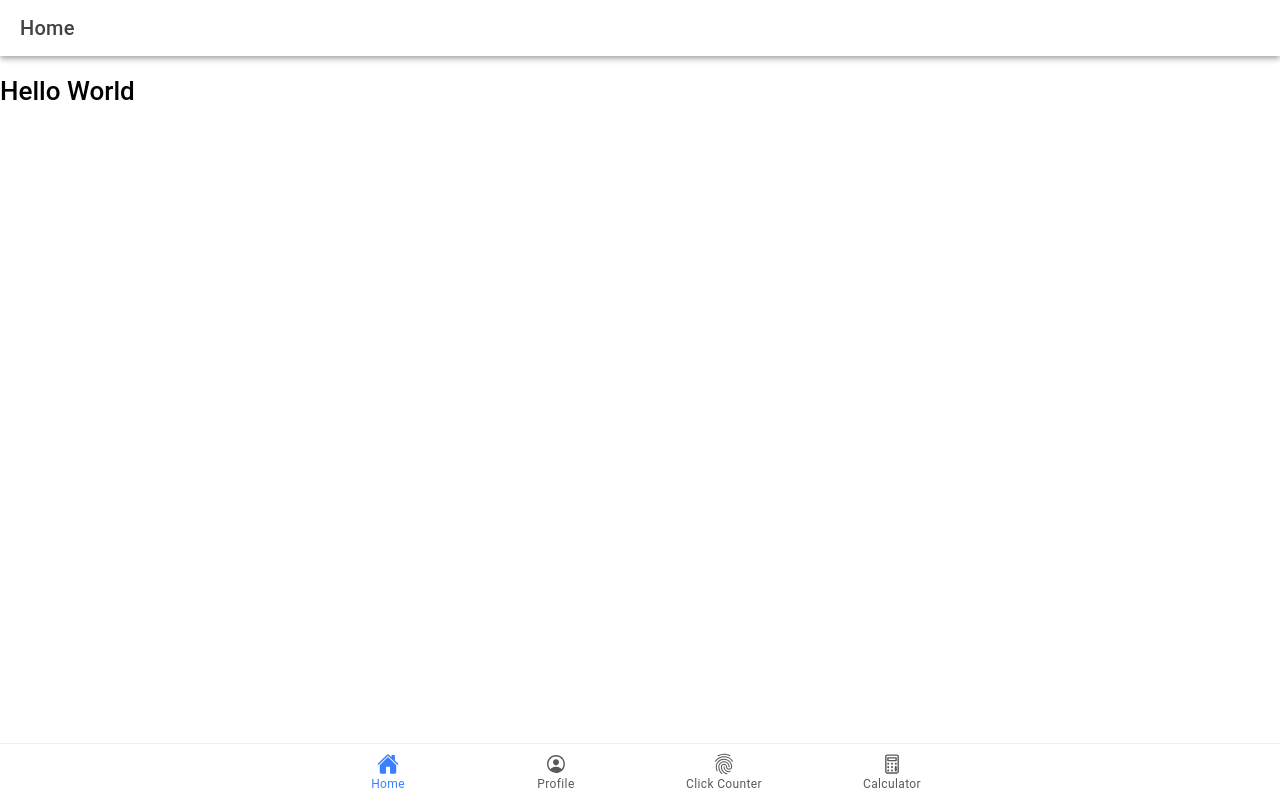
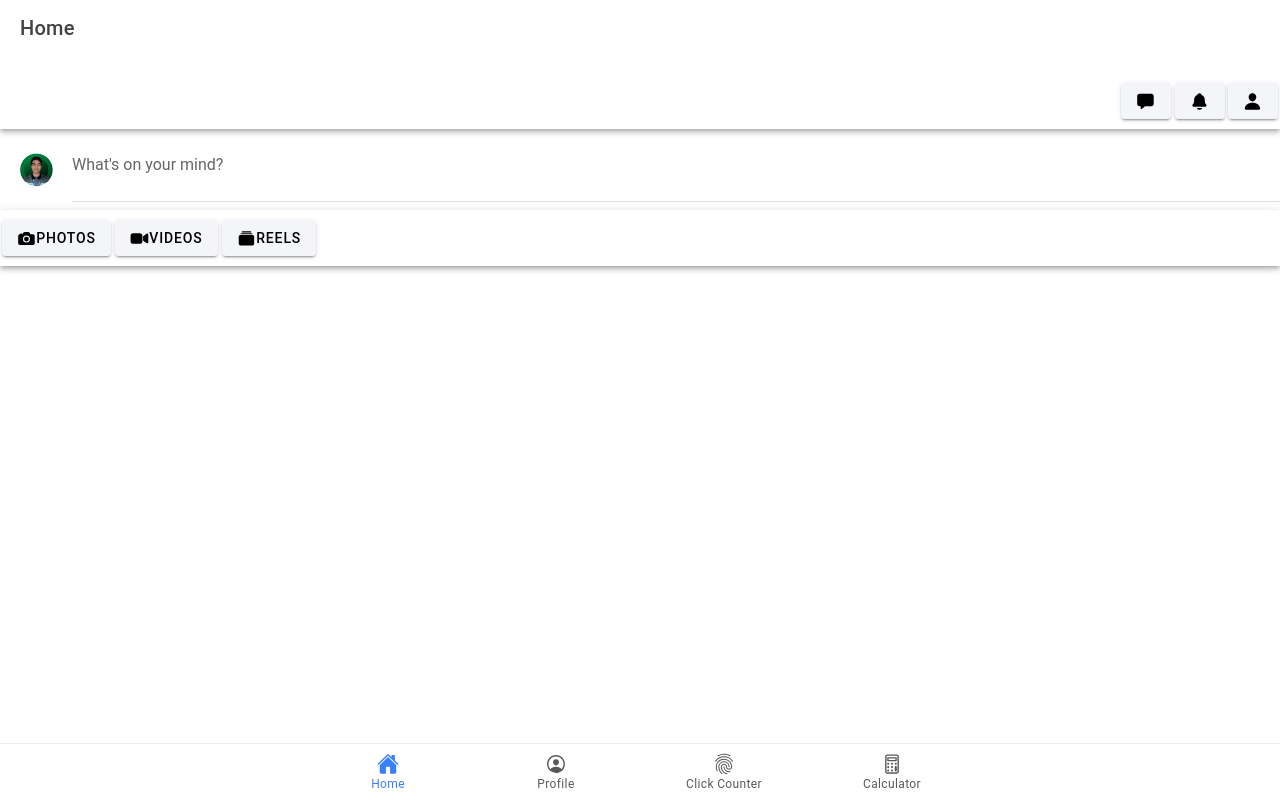
Before and after one commit to RyanPCepada/ion-t-cepada, a React (Vite) app: page /home in a window 1280 px wide. Built offline with nearby package versions, Linux system fonts and the light colour scheme.

Commit message:
added homepage content

```diff
--- /dev/null
+++ b/src/pages/Home.css
@@ -0,0 +1,14 @@
+.horizontal-list {
+    display: flex;
+    flex-direction: row;
+    justify-content: space-between; /* Adjust as per your need */
+    padding: 0; /* Optional: Remove default padding */
+  }
+
+.circular-button {
+  border-radius: 50%;
+}
+
+/* #profile{
+    width: 20px;
+} */
--- a/src/pages/Home.tsx
+++ b/src/pages/Home.tsx
@@ -1,10 +1,21 @@
+import React from 'react';
 import {
-    //Initial Components
-    IonContent, IonHeader, IonPage, IonTitle, IonToolbar,
+  IonContent,
+  IonHeader,
+  IonPage,
+  IonTitle,
+  IonToolbar,
+  IonList,
+  IonItem,
+  IonAvatar,
+  IonTextarea,
+  IonButton,
+  IonIcon,
+  IonFooter,
+  IonText,
 } from '@ionic/react';
-
-// CSS
-//import './profile.css';
+import { camera, videocam, albums, notifications, chatbox, person } from 'ionicons/icons';
+import './Home.css';
 
 const Home: React.FC = () => {
   return (
@@ -13,18 +24,57 @@
         <IonToolbar>
           <IonTitle>Home</IonTitle>
         </IonToolbar>
+        <hr></hr>
+        <IonToolbar>
+          <IonButton color="light" className="circular-button" slot="end">
+            <IonIcon icon={chatbox} />
+          </IonButton>
+          <IonButton color="light" className="circular-button" slot="end">
+            <IonIcon icon={notifications} />
+          </IonButton>
+          <IonButton color="light" className="circular-button" slot="end">
+            <IonIcon icon={person} />
+            {/* <img src="../src/assets/img/ARSY_CIRCLE_GREEN_PNG.png" id="profile" alt="profile" /> */}
+          </IonButton>
+        </IonToolbar>
       </IonHeader>
       <IonContent fullscreen>
-          <IonHeader collapse="condense">
+        {/* Post Section */}
+        <IonList>
+          {/* Post Status */}
+          <IonItem>
+            <IonAvatar slot="start">
+              <img src="../src/assets/img/ARSY_CIRCLE_GREEN_PNG.png" alt="profile" />
+            </IonAvatar>
+            <IonTextarea auto-grow placeholder="What's on your mind?" />
+          </IonItem>
+          {/* End Post Status */}
+
+          {/* Add more posts here */}
+
+        </IonList>
+
+        {/* Photos, Videos, and Reels Section */}
+        <IonFooter>
           <IonToolbar>
-              <IonTitle size="large">Home</IonTitle>
+            <IonButton color="light" slot="start">
+              <IonIcon icon={camera} />
+              <IonText>Photos</IonText>
+            </IonButton>
+            <IonButton color="light" slot="start">
+              <IonIcon icon={videocam} />
+              <IonText>Videos</IonText>
+            </IonButton>
+            <IonButton color="light" slot="start">
+              <IonIcon icon={albums} />
+              <IonText>Reels</IonText>
+            </IonButton>
           </IonToolbar>
-          </IonHeader>
-          <h1>Hello World</h1>
+        </IonFooter>
+
       </IonContent>
     </IonPage>
   );
 };
 
-  //
 export default Home;
```
Lines whose indentation alone changed are shown as unchanged.
